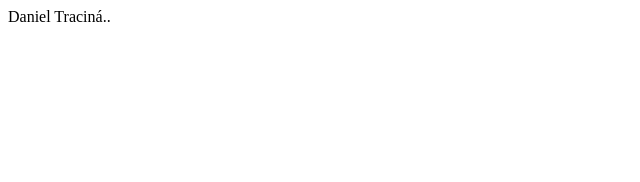
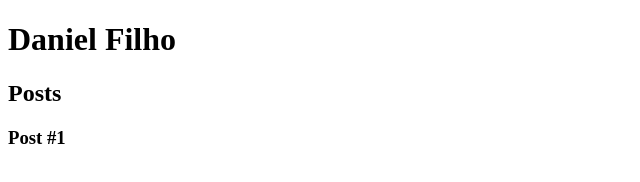
Before and after one commit to dantracina/first-site, a plain HTML site: page root/index.html in a window 1280 px wide. Shown: the whole page, without its empty margins (0-640 px from the left). Drawn offline with Linux system fonts and the light colour scheme.

Commit message:
acréscimo das tags h1-h3, footer, section, article e header

```diff
--- a/root/index.html
+++ b/root/index.html
@@ -5,6 +5,19 @@
 		<title>Daniel Filho</title>
  	</head>
  	<body>
- 		Daniel Traciná..
+ 		<header>
+ 		<h1>Daniel Filho</h1>
+ 		</header>
+ 		<section>
+ 			<header>
+ 				<h2>Posts</h2>
+ 			</header>
+ 			<article>
+ 				<header>
+ 					<h3>Post #1</h3>
+ 				</header>
+ 			</article>
+ 		</section>
+ 		<footer> </footer>
  	</body>
 </html>
```
